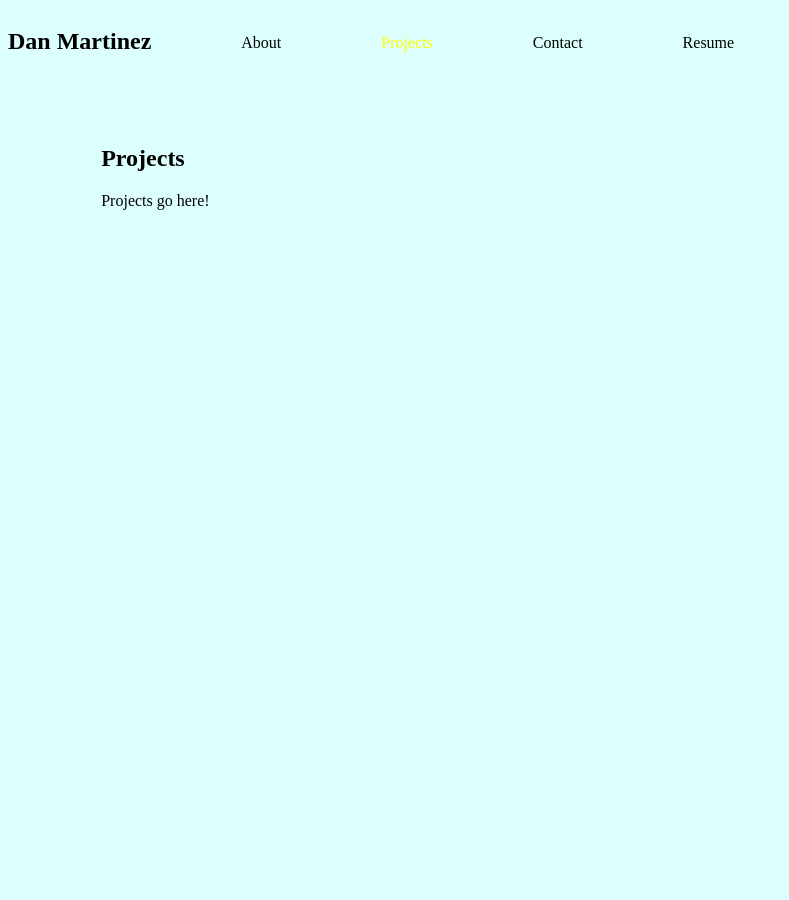
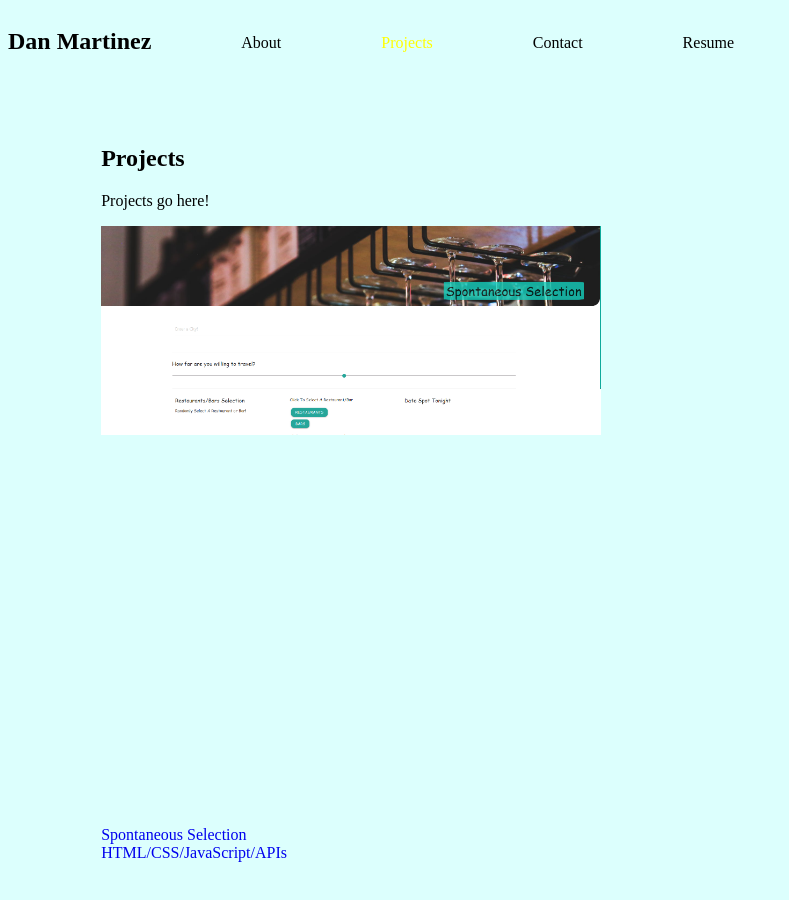
Before and after one commit to DanM1996/my-portfolio, a React (Create React App) app: page / in a window 1280 px wide. Both pictures are taken after a click on the element "Projects". Shown: the top 900 px of the page, without its empty margins (0-789 px from the left). Before the commit the page ends 800 px from the top, so only its background shows below. Built offline with nearby package versions, Linux system fonts and the light colour scheme.

Commit message:
started implenting style, working on projects section

```diff
--- a/src/App.js
+++ b/src/App.js
@@ -1,9 +1,5 @@
 import React, { useState } from 'react';
 import Nav from './components/Nav';
-import About from './components/About';
-import Projects from './components/Projects';
-import Contact from './components/Contact';
-import Resume from './components/Resume';
 import Pages from './components/Pages';
 // import './App.css';
 
--- a/src/components/Projects/index.js
+++ b/src/components/Projects/index.js
@@ -1,8 +1,46 @@
-import React from 'react';
+import React, { useState } from 'react';
+import background1 from '../../assets/images/Spontaneous-Selection.PNG'
 
 function Projects() {
+
+    const [hover, setHover] = useState(false)
+    const onHover = () => {
+        setHover(true);
+    }
+    const offHover = () => {
+        setHover(false);
+    }
+    const hoverText = () => {
+        <div className="hoverText">
+            <p>
+                Test
+            </p>
+        </div>
+    }
+
+    console.log(hoverText)
+
     return (
-        <p>Projects go here!</p>
+        <>
+            <p>Projects go here!</p>
+            <div className='project-containers'>
+            <section style={{
+                backgroundImage: `url(${background1})`,
+                backgroundRepeat: 'no-repeat',
+                backgroundSize: '100%',
+                width: '500px',
+                height: '600px',
+                }}
+                onMouseEnter={onHover}
+                onMouseLeave={offHover}
+                >
+                    {hover ? hoverText : ''}
+            </section>
+            <a href="https://danm1996.github.io/spontaneous-selection/" target="_blank" class="project-item-4">
+                <span>Spontaneous Selection<br />HTML/CSS/JavaScript/APIs</span>
+            </a>
+            </div>
+        </>
     )
 }
 
--- a/src/index.css
+++ b/src/index.css
@@ -35,3 +35,7 @@ a {
 .navActive {
   color: yellow;
 }
+
+.project-item-4 {
+  background-image: url(./assets/images/Spontaneous-Selection.PNG);
+}
```
Also changed, not shown: src/assets/images/Spontaneous-Selection.PNG (added).
